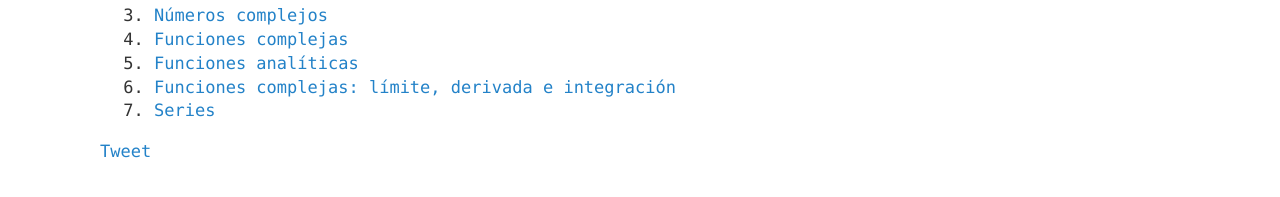
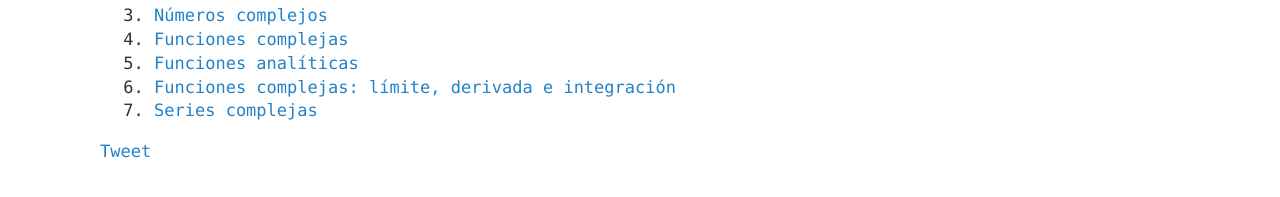
Before and after one commit to 1nv1/UTN-FRN-ASS, a Jekyll site: the page built from _posts/2017-05-08-TPs2017.markdown, in a window 1280 px wide. Shown: the part 256-453 px from the top of the page. Built offline with Jekyll 4.4.1, drawn with Linux system fonts in a browser that asks for light colours; comment, search, counter and statistics services are not loaded.

Commit message:
Agrego un ejemplo al tp de series complejas

```diff
--- a/_posts/2017-05-08-TPs2017.markdown
+++ b/_posts/2017-05-08-TPs2017.markdown
@@ -15,4 +15,4 @@ Listado para descargar
 4. <a href="https://drive.google.com/open?id=0B8Whe9RgutGNendSSTM5Q2psM1k" target="_blank">Funciones complejas</a>
 5. <a href="https://drive.google.com/open?id=0B8Whe9RgutGNbmNlRXJxb1JlS2s" target="_blank">Funciones analíticas</a>
 6. <a href="https://drive.google.com/open?id=0B8Whe9RgutGNU3ZwN1lUeFN1Nk0" target="_blank">Funciones complejas: límite, derivada e integración</a>
-7. <a href="https://drive.google.com/open?id=0B8Whe9RgutGNWUhjVFpRcDN6Snc" target="_blank">Series</a>
+7. <a href="https://drive.google.com/open?id=0B8Whe9RgutGNRW14bERhdnc5dEk" target="_blank">Series complejas</a>
```
